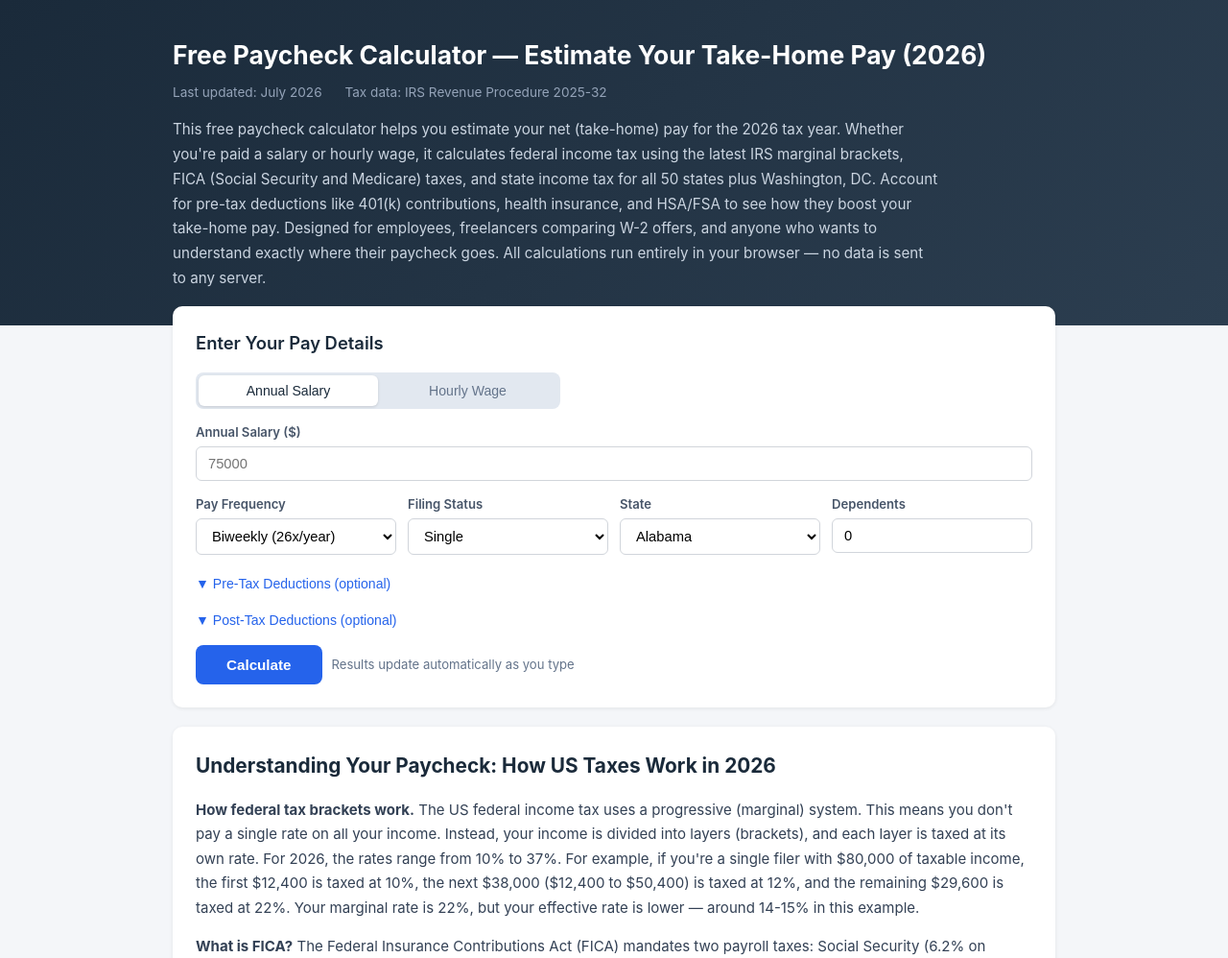
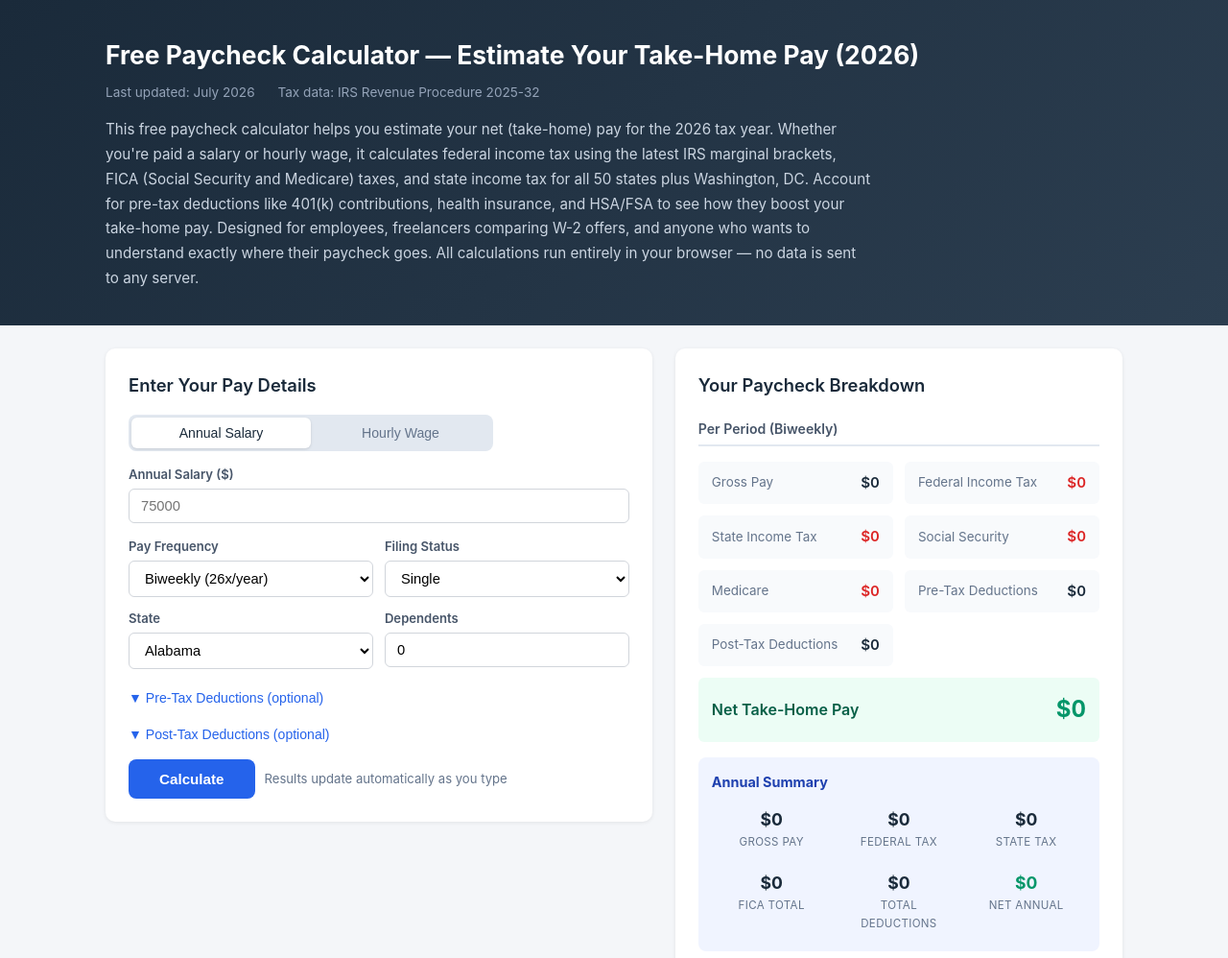
Before and after one commit to Abbujaa/us-paycheck-calculator, a plain HTML site: page index.html in a window 1280 px wide. Shown: the top 998 px of the page at 96% size. Drawn offline with Linux system fonts and the light colour scheme.

Commit message:
redesign: side-by-side layout - inputs left, results right

```diff
--- a/index.html
+++ b/index.html
@@ -37,7 +37,15 @@
 *,*::before,*::after{box-sizing:border-box;margin:0;padding:0}
 html{font-size:16px;scroll-behavior:smooth}
 body{font-family:-apple-system,BlinkMacSystemFont,'Segoe UI',Roboto,Oxygen,Ubuntu,sans-serif;background:#f4f6f9;color:#1a2a3a;line-height:1.6}
-.container{max-width:960px;margin:0 auto;padding:0 20px}
+.container{max-width:1100px;margin:0 auto;padding:0 20px}
+.calc-layout{display:flex;gap:24px;align-items:flex-start}
+.calc-layout > .calc-inputs{flex:1.1;min-width:0}
+.calc-layout > .calc-results{flex:0.9;min-width:0}
+@media(max-width:860px){
+  .calc-layout{flex-direction:column}
+  .calc-layout > .calc-inputs{flex:none;width:100%}
+  .calc-layout > .calc-results{flex:none;width:100%}
+}
 /* Header */
 .header{background:linear-gradient(135deg,#1a2a3a 0,#2c3e50 100%);color:#fff;padding:40px 0 36px}
 .header h1{font-size:1.65rem;font-weight:700;margin-bottom:12px;line-height:1.3}
@@ -72,7 +80,6 @@ body{font-family:-apple-system,BlinkMacSystemFont,'Segoe UI',Roboto,Oxygen,Ubunt
 .btn-primary:hover{background:#1d4ed8}
 .btn-secondary{padding:8px 20px;background:#e2e8f0;color:#475569;border:none;border-radius:6px;font-size:.85rem;cursor:pointer}
 /* Results */
-.results{display:none;margin-top:8px}
 .results.show{display:block}
 .results-grid{display:grid;grid-template-columns:1fr 1fr;gap:12px;margin:16px 0}
 .result-item{display:flex;justify-content:space-between;padding:10px 14px;background:#f8fafc;border-radius:6px;align-items:center}
@@ -139,7 +146,11 @@ body{font-family:-apple-system,BlinkMacSystemFont,'Segoe UI',Roboto,Oxygen,Ubunt
 </div>
 </header>
 
-<main class="container" style="margin-top:-20px;position:relative;z-index:2">
+<main class="container" style="margin-top:24px">
+
+<div class="calc-layout">
+
+<div class="calc-inputs">
 
 <section class="card" id="calculator">
 <h2>Enter Your Pay Details</h2>
@@ -259,7 +270,11 @@ body{font-family:-apple-system,BlinkMacSystemFont,'Segoe UI',Roboto,Oxygen,Ubunt
 </div>
 </section>
 
-<section class="card results" id="resultsSection">
+</div><!-- /calc-inputs -->
+
+<div class="calc-results">
+
+<section class="card results show" id="resultsSection">
 <h2>Your Paycheck Breakdown</h2>
 
 <div id="stateNote" class="warning"></div>
@@ -295,6 +310,9 @@ body{font-family:-apple-system,BlinkMacSystemFont,'Segoe UI',Roboto,Oxygen,Ubunt
 <div class="chart-legend" id="chartLegend"></div>
 </div>
 </section>
+
+</div><!-- /calc-results -->
+</div><!-- /calc-layout -->
 
 <section class="card explainer">
 <h2>Understanding Your Paycheck: How US Taxes Work in 2026</h2>
@@ -602,7 +620,6 @@ function calculate() {
   if (state.payType === 'hourly' && (state.hoursPerWeek <= 0 || state.hoursPerWeek > 168)) valid = false;
 
   if (!valid) {
-    $('resultsSection').classList.remove('show');
     showToast('Please enter a valid salary (positive number, max $10M) or hourly rate.');
     return;
   }
```
Also changed, not shown: .wrangler/cache/pages.json (added), .wrangler/cache/wrangler-account.json (added).
